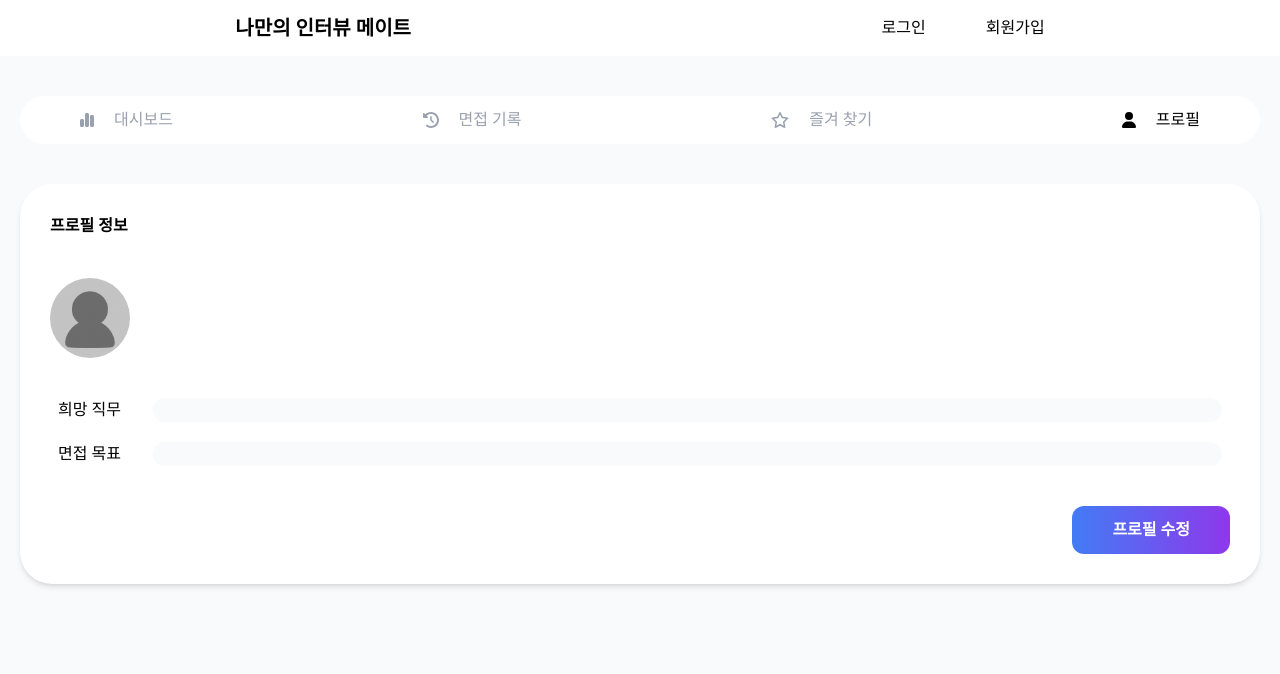
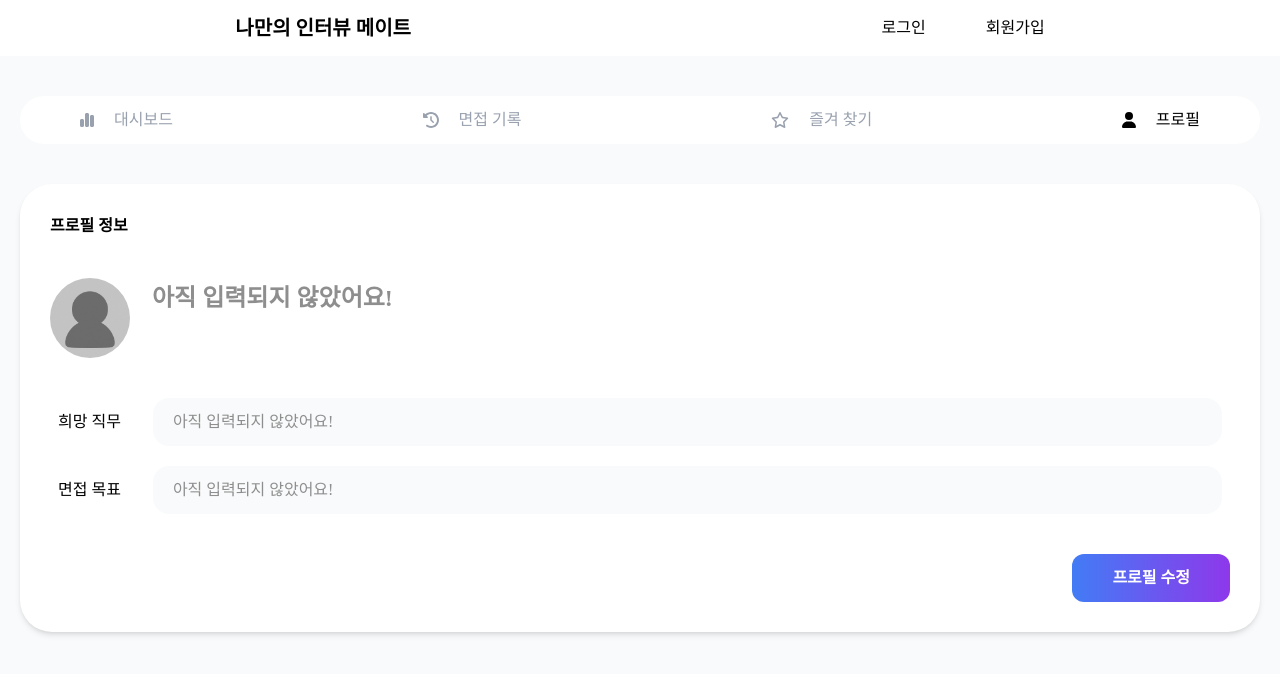
Before and after one commit to ydsic/my_interview_mate, a React (Vite) app: page /mypage in a window 1280 px wide. Both pictures are taken after a click on the element "프로필". Shown: the top 674 px of the page. Built offline with nearby package versions, Linux system fonts and the light colour scheme; a web font is replaced by a local one.

Commit message:
fix : 프로필 탭 직무·목표 미설정 시 UI 깨짐 수정

```diff
--- a/src/components/mypage/InputOrText.tsx
+++ b/src/components/mypage/InputOrText.tsx
@@ -34,9 +34,10 @@ export default function InputOrText({
         name === 'nickname'
           ? 'text-[24px] font-bold h-[36px]'
           : 'px-5 py-3 bg-gray-15',
+        value.trim() === '' && 'text-gray-70',
       )}
     >
-      {value}
+      {value.trim() === '' ? ' 아직 입력되지 않았어요! ' : value}
     </p>
   );
 }
--- a/src/components/mypage/Profile.tsx
+++ b/src/components/mypage/Profile.tsx
@@ -192,7 +192,7 @@ export default function Profile() {
             isEditing={isEditing}
             name="job"
             value={formData.job}
-            placeholder={userData?.job || ''}
+            placeholder={userData?.job || '희망 직무를 작성해보세요.'}
             maxLength={20}
             onChange={handleInputChange}
           />
@@ -203,8 +203,8 @@ export default function Profile() {
           <InputOrText
             isEditing={isEditing}
             name="goal"
-            value={formData.goal}
-            placeholder={userData?.goal || ''}
+            value={formData?.goal}
+            placeholder={userData?.goal || '희망 목표를 작성해보세요.'}
             maxLength={50}
             onChange={handleInputChange}
           />
```
